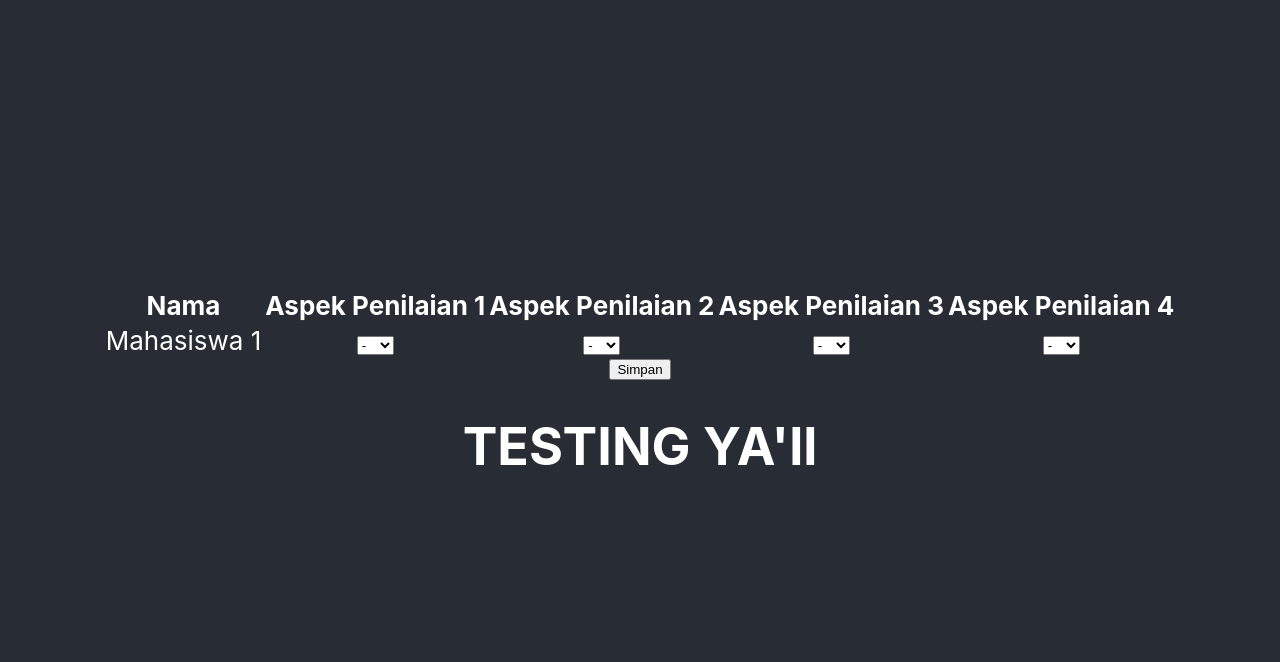
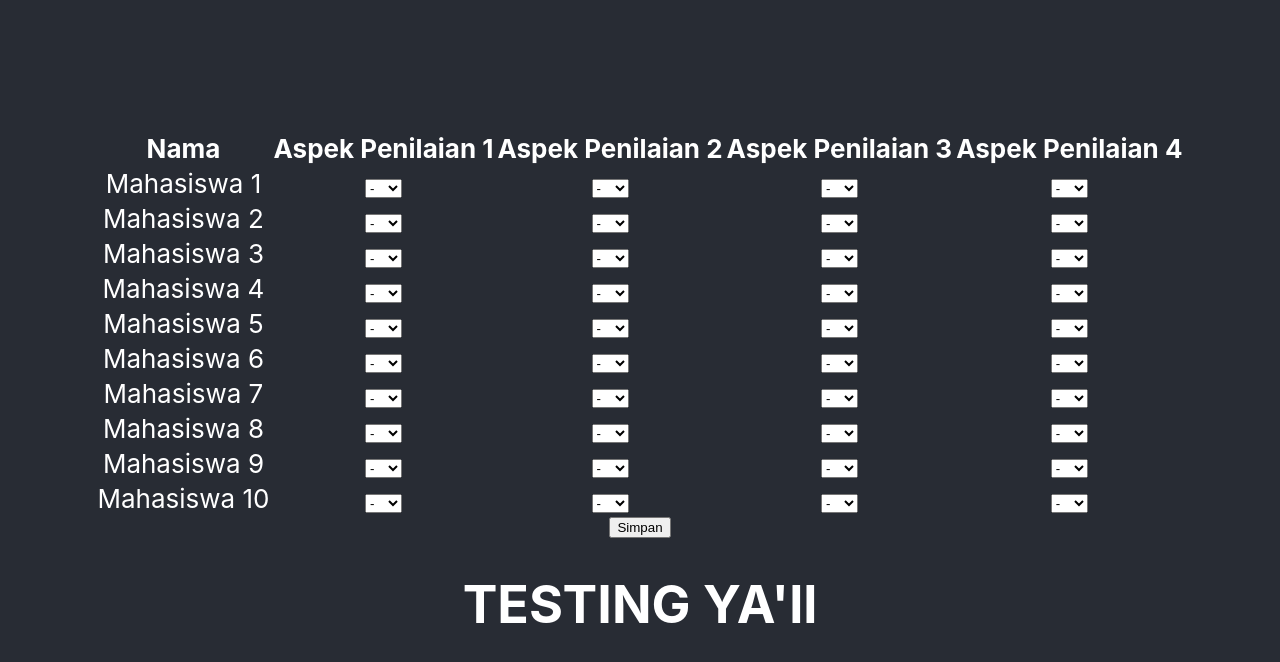
Before and after one commit to ariobintangn/talentlytica-test, a React (Create React App) app in the folder talentlytica-test/: page / in a window 1280 px wide. Shown: the top 662 px of the page. Built offline with nearby package versions, Linux system fonts and the light colour scheme.

Commit message:
trying multiples solutions

```diff
--- a/talentlytica-test/package.json
+++ b/talentlytica-test/package.json
@@ -8,6 +8,7 @@
     "@testing-library/user-event": "^13.5.0",
     "react": "^18.2.0",
     "react-dom": "^18.2.0",
+    "react-router-dom": "^6.11.1",
     "react-scripts": "5.0.1",
     "web-vitals": "^2.1.4"
   },
--- a/talentlytica-test/src/App.js
+++ b/talentlytica-test/src/App.js
@@ -1,11 +1,13 @@
 import logo from './logo.svg';
 import Table from './Views/Table'
+import ScoreTable from './Views/ScoreTable';
 import './App.css';
 
 function App() {
   return (
     <div className="App">
       <header className="App-header">
+        {/* <ScoreTable/> */}
         <Table/>
         <h1>TESTING YA'll</h1>
       </header>
--- /dev/null
+++ b/talentlytica-test/src/Components/ScoreRow.js
@@ -0,0 +1,71 @@
+export default function ScoreRow() {
+    return (
+      <>
+          <td>
+            <select>
+              <option value="">-</option>
+              <option value="0">0</option>
+              <option value="1">1</option>
+              <option value="2">2</option>
+              <option value="3">3</option>
+              <option value="4">4</option>
+              <option value="5">5</option>
+              <option value="6">6</option>
+              <option value="7">7</option>
+              <option value="8">8</option>
+              <option value="9">9</option>
+              <option value="10">10</option>
+            </select>
+          </td>
+          <td>
+            <select>
+              <option value="">-</option>
+              <option value="0">0</option>
+              <option value="1">1</option>
+              <option value="2">2</option>
+              <option value="3">3</option>
+              <option value="4">4</option>
+              <option value="5">5</option>
+              <option value="6">6</option>
+              <option value="7">7</option>
+              <option value="8">8</option>
+              <option value="9">9</option>
+              <option value="10">10</option>
+            </select>
+          </td>
+          <td>
+            <select>
+              <option value="">-</option>
+              <option value="0">0</option>
+              <option value="1">1</option>
+              <option value="2">2</option>
+              <option value="3">3</option>
+              <option value="4">4</option>
+              <option value="5">5</option>
+              <option value="6">6</option>
+              <option value="7">7</option>
+              <option value="8">8</option>
+              <option value="9">9</option>
+              <option value="10">10</option>
+            </select>
+          </td>
+          <td>
+            <select>
+              <option value="">-</option>
+              <option value="0">0</option>
+              <option value="1">1</option>
+              <option value="2">2</option>
+              <option value="3">3</option>
+              <option value="4">4</option>
+              <option value="5">5</option>
+              <option value="6">6</option>
+              <option value="7">7</option>
+              <option value="8">8</option>
+              <option value="9">9</option>
+              <option value="10">10</option>
+            </select>
+          </td>
+
+      </>
+    );
+  }
--- a/talentlytica-test/src/Components/TableRow.js
+++ b/talentlytica-test/src/Components/TableRow.js
@@ -1,72 +1,47 @@
+import ScoreRow from "./ScoreRow";
+
 export default function TableRow() {
   return (
     <>
       <tr>
         <td>Mahasiswa 1</td>
-        <td>
-          <select>
-            <option value="">-</option>
-            <option value="0">0</option>
-            <option value="1">1</option>
-            <option value="2">2</option>
-            <option value="3">3</option>
-            <option value="4">4</option>
-            <option value="5">5</option>
-            <option value="6">6</option>
-            <option value="7">7</option>
-            <option value="8">8</option>
-            <option value="9">9</option>
-            <option value="10">10</option>
-          </select>
-        </td>
-        <td>
-          <select>
-            <option value="">-</option>
-            <option value="0">0</option>
-            <option value="1">1</option>
-            <option value="2">2</option>
-            <option value="3">3</option>
-            <option value="4">4</option>
-            <option value="5">5</option>
-            <option value="6">6</option>
-            <option value="7">7</option>
-            <option value="8">8</option>
-            <option value="9">9</option>
-            <option value="10">10</option>
-          </select>
-        </td>
-        <td>
-          <select>
-            <option value="">-</option>
-            <option value="0">0</option>
-            <option value="1">1</option>
-            <option value="2">2</option>
-            <option value="3">3</option>
-            <option value="4">4</option>
-            <option value="5">5</option>
-            <option value="6">6</option>
-            <option value="7">7</option>
-            <option value="8">8</option>
-            <option value="9">9</option>
-            <option value="10">10</option>
-          </select>
-        </td>
-        <td>
-          <select>
-            <option value="">-</option>
-            <option value="0">0</option>
-            <option value="1">1</option>
-            <option value="2">2</option>
-            <option value="3">3</option>
-            <option value="4">4</option>
-            <option value="5">5</option>
-            <option value="6">6</option>
-            <option value="7">7</option>
-            <option value="8">8</option>
-            <option value="9">9</option>
-            <option value="10">10</option>
-          </select>
-        </td>
+        <ScoreRow/>
+      </tr>
+      <tr>
+        <td>Mahasiswa 2</td>
+        <ScoreRow/>
+      </tr>
+      <tr>
+        <td>Mahasiswa 3</td>
+        <ScoreRow/>
+      </tr>
+      <tr>
+        <td>Mahasiswa 4</td>
+        <ScoreRow/>
+      </tr>
+      <tr>
+        <td>Mahasiswa 5</td>
+        <ScoreRow/>
+      </tr>
+      <tr>
+        <td>Mahasiswa 6</td>
+        <ScoreRow/>
+      </tr>
+      <tr>
+        <td>Mahasiswa 7</td>
+        <ScoreRow/>
+      </tr>
+      <tr>
+        <td>Mahasiswa 8</td>
+        <ScoreRow/>
+      </tr>
+      <tr>
+        <td>Mahasiswa 9</td>
+        <ScoreRow/>
+      </tr>
+      <tr>
+        <td>Mahasiswa 10</td>
+        <ScoreRow/>
       </tr>
     </>
   );
--- /dev/null
+++ b/talentlytica-test/src/Views/ScoreTable.js
@@ -0,0 +1,116 @@
+import React, { useState } from 'react';
+
+function ScoreTable() {
+  const [scores, setScores] = useState({
+    criteria_1: {
+      student_1: 0,
+      student_2: 0,
+    },
+    criteria_2: {
+      student_1: 0,
+      student_2: 0,
+    },
+  });
+
+
+  const handleScoreChange = (event) => {
+    const { criteria, student, value } = event.target.dataset;
+    console.log(criteria);
+    console.log(value, "VALUE");
+    setScores((prevScores) => ({
+      ...prevScores,
+      [criteria]: {
+        ...prevScores[criteria],
+        [student]: parseInt(value),
+      },
+    }));
+    console.log(student.value);
+    console.log("changinggg ni abis");
+
+  };
+
+  const handleSave = () => {
+    // fetch('/scores', {
+    //   method: 'POST',
+    //   body: JSON.stringify(scores),
+    // })
+    //   .then((response) => response.json())
+    //   .then((data) => console.log(data))
+    //   .catch((error) => console.error(error));
+    console.log(scores);
+  };
+
+
+  return (
+    <div>
+      <table>
+        <thead>
+          <tr>
+            <th>Student</th>
+            <th>Criteria 1</th>
+            <th>Criteria 2</th>
+          </tr>
+        </thead>
+        <tbody>
+          <tr>
+            <td>Student 1</td>
+            <td>
+              <select
+                data-criteria="criteria_1"
+                data-student="student_1"
+                onChange={handleScoreChange}
+              >
+                <option value="0">-</option>
+                <option value="TESTING">1</option>
+                <option value="2">2</option>
+                <option value="3">3</option>
+              </select>
+            </td>
+            <td>
+              <select
+                data-criteria="criteria_2"
+                data-student="student_1"
+                onChange={handleScoreChange}
+              >
+                <option value="0">-</option>
+                <option value="1">1</option>
+                <option value="2">2</option>
+                <option value="3">3</option>
+              </select>
+            </td>
+          </tr>
+          <tr>
+            <td>Student 2</td>
+            <td>
+              <select
+                data-criteria="criteria_1"
+                data-student="student_2"
+                onChange={handleScoreChange}
+              >
+                <option value="0">-</option>
+                <option value="1">1</option>
+                <option value="2">2</option>
+                <option value="3">3</option>
+              </select>
+            </td>
+            <td>
+              <select
+                data-criteria="criteria_2"
+                data-student="student_2"
+                onChange={handleScoreChange}
+              >
+                <option value="0">-</option>
+                <option value="1">1</option>
+                <option value="2">2</option>
+                <option value="3">3</option>
+              </select>
+            </td>
+          </tr>
+        </tbody>
+      </table>
+      <button onClick={handleSave}>Save</button>
+    </div>
+  );
+}
+
+export default ScoreTable;
```
Also changed, not shown: talentlytica-test/src/Views/Score.js (added, +12 -0 lines), 1 other file (tests, documents, lock files or other folders).
